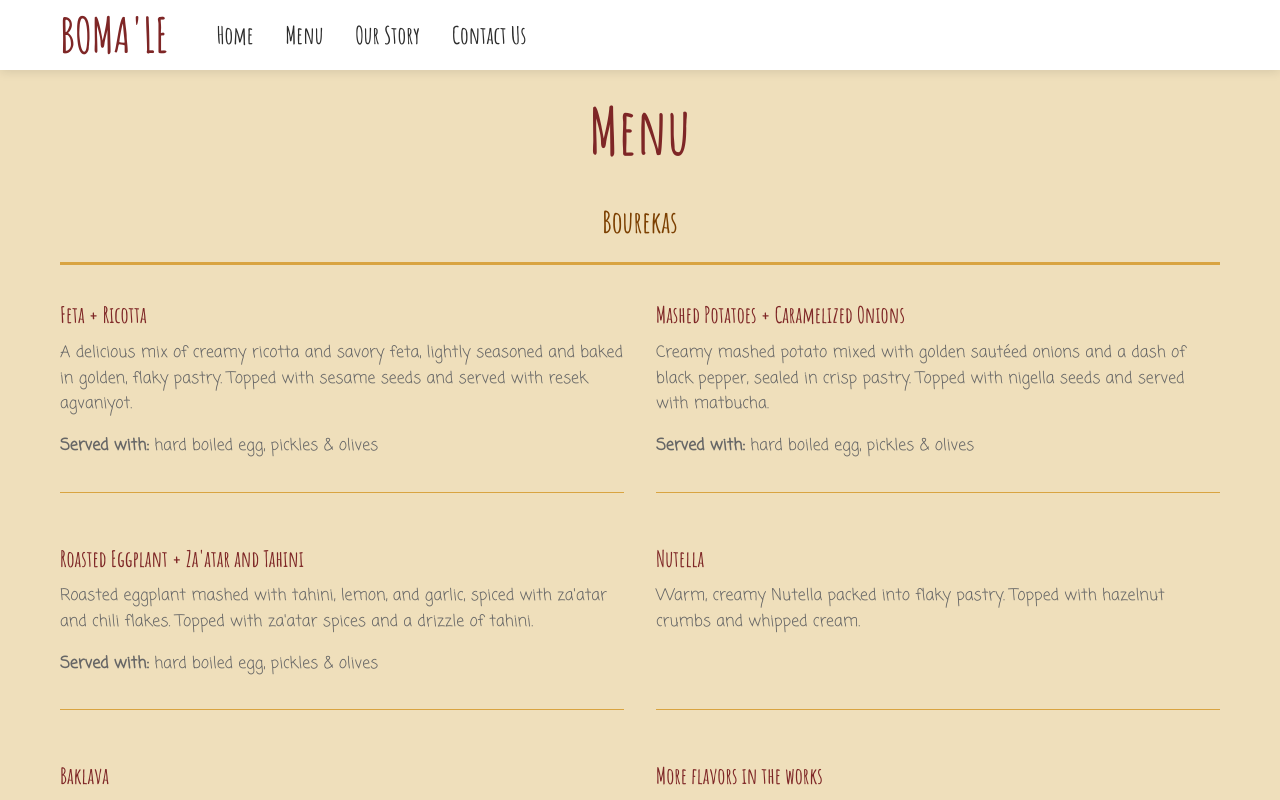
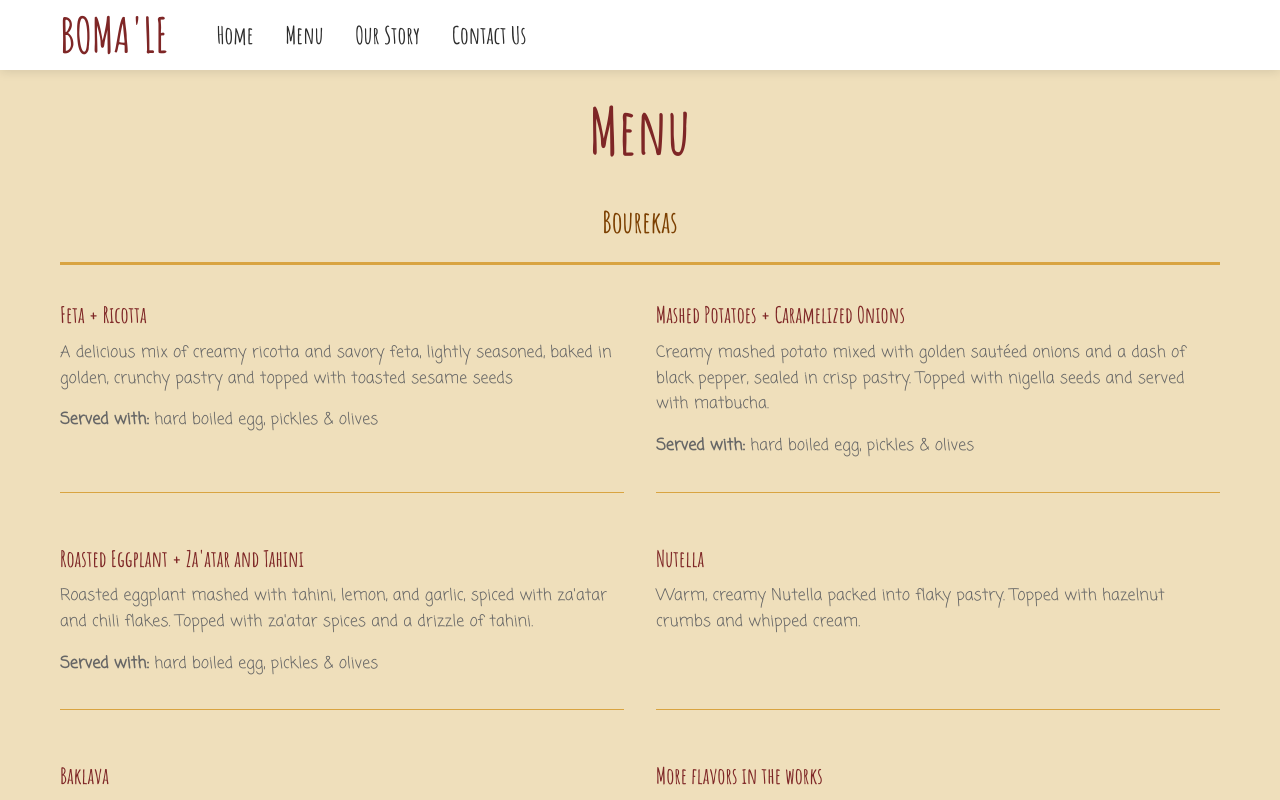
Before and after one commit to yarinkeren1/bomale-website, a React (Create React App) app: page /menu in a window 1280 px wide. Shown: the top 800 px of the page. Built offline with nearby package versions, Linux system fonts and the light colour scheme; the HTML template or start-up script is replaced by a standard one; a web font is replaced by a local one.

Commit message:
Update Feta + Ricotta boureka description with more concise and appealing language

```diff
--- a/src/components/Menu.js
+++ b/src/components/Menu.js
@@ -5,7 +5,7 @@ const Menu = () => {
     bourekas: [
       {
         name: "Feta + Ricotta",
-        description: "A delicious mix of creamy ricotta and savory feta, lightly seasoned and baked in golden, flaky pastry. Topped with sesame seeds and served with resek agvaniyot.",
+        description: "A delicious mix of creamy ricotta and savory feta, lightly seasoned, baked in golden, crunchy pastry and topped with toasted sesame seeds",
         servedWith: "hard boiled egg, pickles & olives",
         sauceOptions: "Tahini, Garlic aioli",
         tagline: "Flaky, savory, filling. The classic done right."
```
